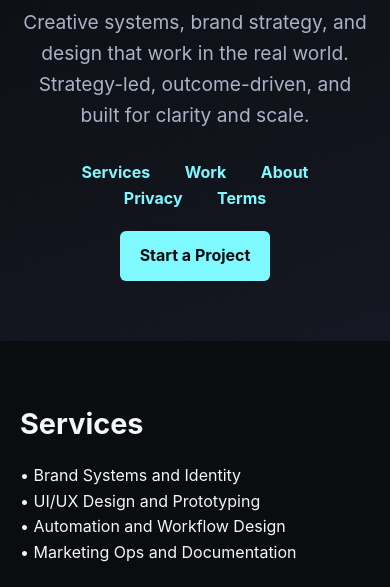
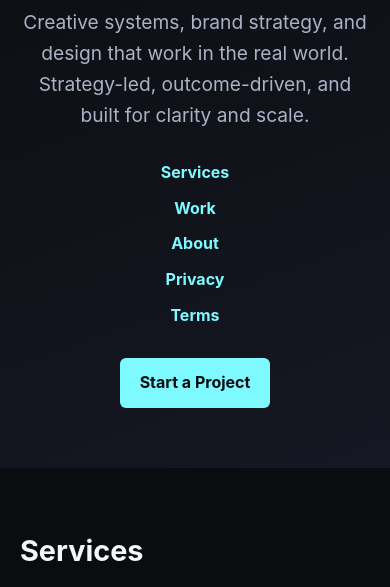
Before and after one commit to agattone96/gattone-studios-site, a plain HTML site: page index.html in a window 390 px wide. Shown: the part 236-823 px from the top of the page. Drawn offline with Linux system fonts and the light colour scheme.

Commit message:
feat: add responsive nav for small screens

```diff
--- a/styles.css
+++ b/styles.css
@@ -85,3 +85,10 @@ footer {
 .btn:hover {
   background: #5de4e6;
 }
+
+@media (max-width: 600px) {
+  nav a {
+    display: block;
+    margin: 10px 0;
+  }
+}
```
